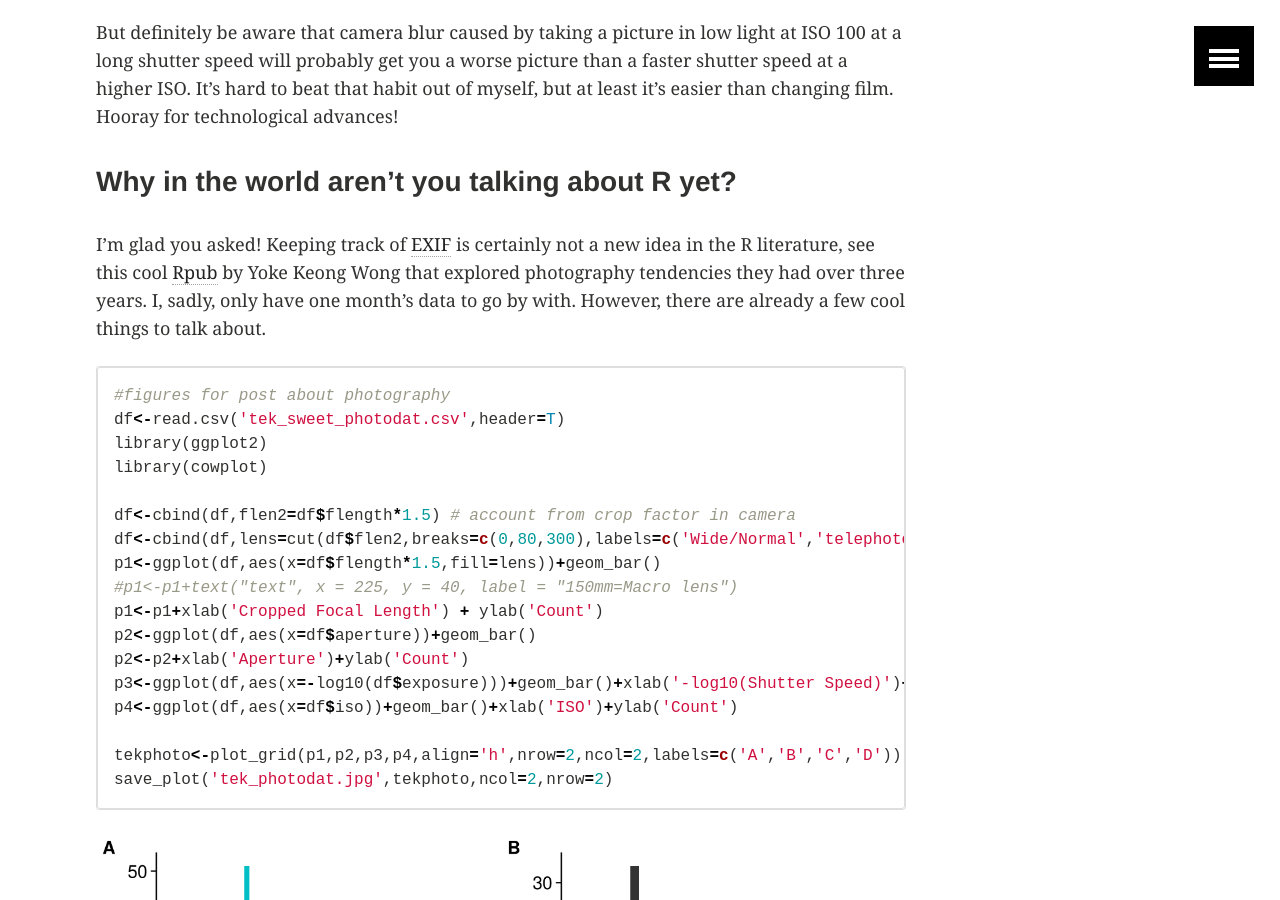
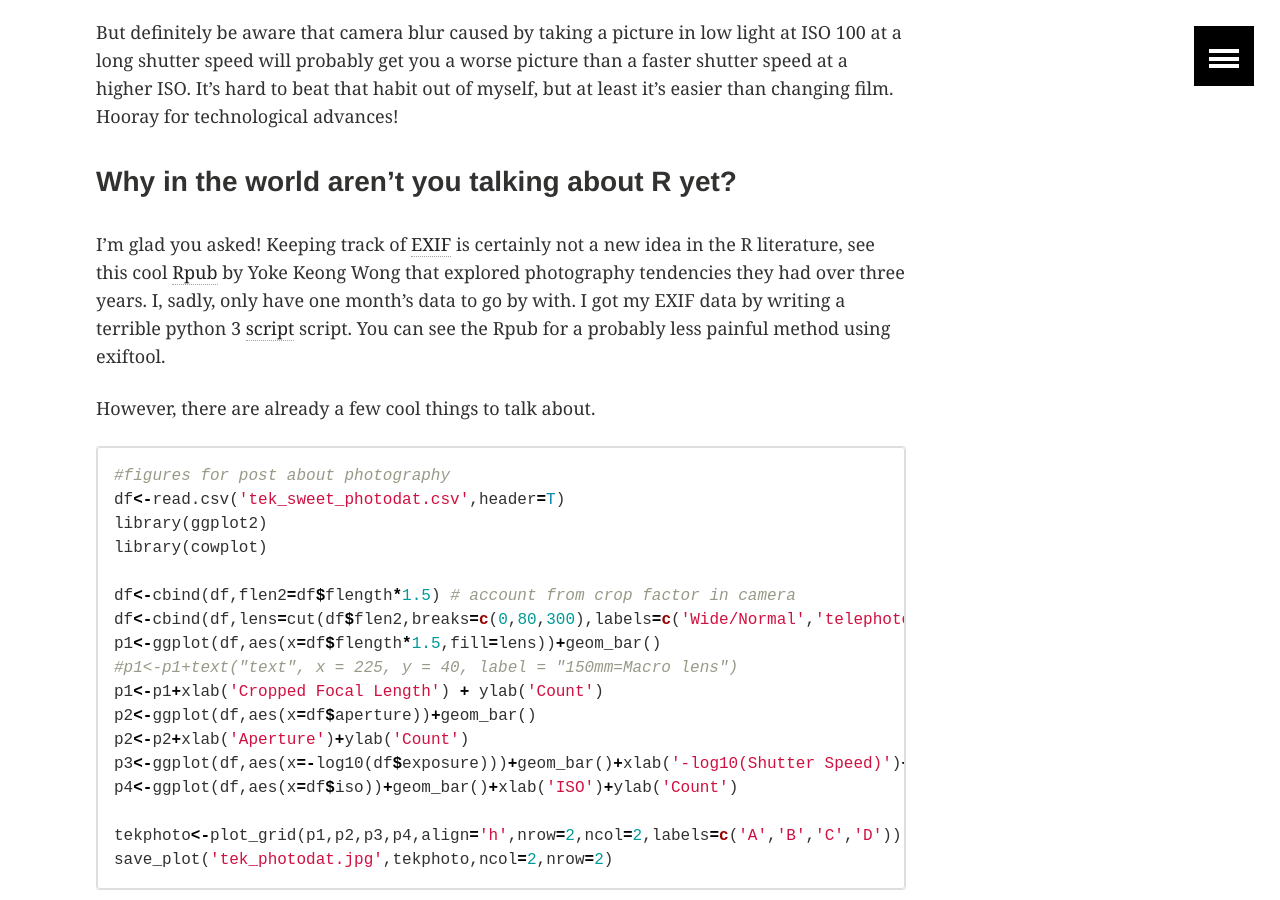
Before and after one commit to thomas-keller/thomas-keller.github.io, a Jekyll site: the page built from _posts/2016-3-30-ggplot-cowplot-photography-habits.md, in a window 1280 px wide and 900 px high, scrolled down 2654 px. Built offline with Jekyll 4.4.1, drawn with Linux system fonts in a browser that asks for light colours; comment, search, counter and statistics services are not loaded.

````diff
--- a/_posts/2016-3-30-ggplot-cowplot-photography-habits.md
+++ b/_posts/2016-3-30-ggplot-cowplot-photography-habits.md
@@ -39,7 +39,9 @@ But definitely be aware that camera blur caused by taking a picture in low light
 
 
 ### Why in the world aren't you talking about R yet?
-I'm glad you asked! Keeping track of [EXIF](https://en.wikipedia.org/wiki/Exchangeable_image_file_format) is certainly not a new idea in the R literature, see this cool [Rpub](https://rpubs.com/yoke2/focal-length-with-exiftool-and-r) by Yoke Keong Wong that explored photography tendencies they had over three years. I, sadly, only have one month's data to go by with. However, there are already a few cool things to talk about.
+I'm glad you asked! Keeping track of [EXIF](https://en.wikipedia.org/wiki/Exchangeable_image_file_format) is certainly not a new idea in the R literature, see this cool [Rpub](https://rpubs.com/yoke2/focal-length-with-exiftool-and-r) by Yoke Keong Wong that explored photography tendencies they had over three years. I, sadly, only have one month's data to go by with. I got my EXIF data by writing a terrible python 3 [script](http://thomas-keller.github.io/exif_datamine.py) script. You can see the Rpub for a probably less painful method using exiftool.
+
+However, there are already a few cool things to talk about.
 
 ```R
 #figures for post about photography
````
